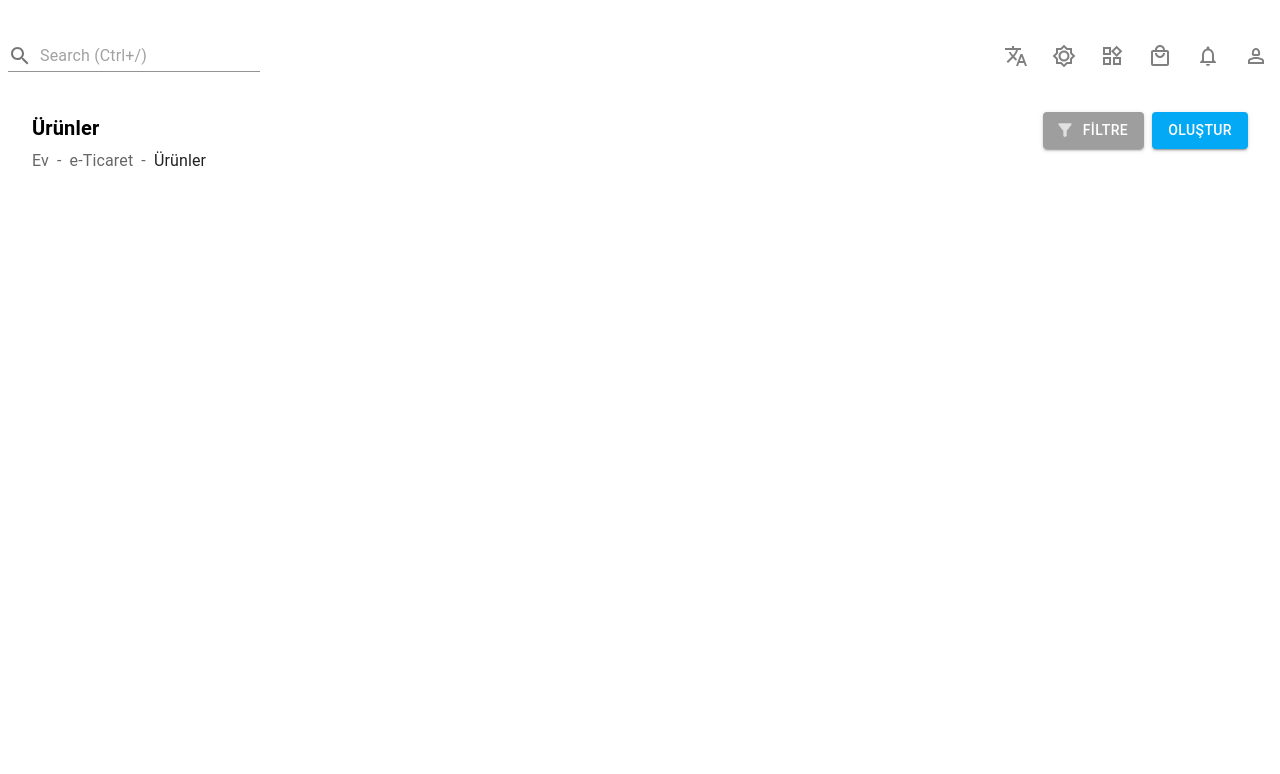
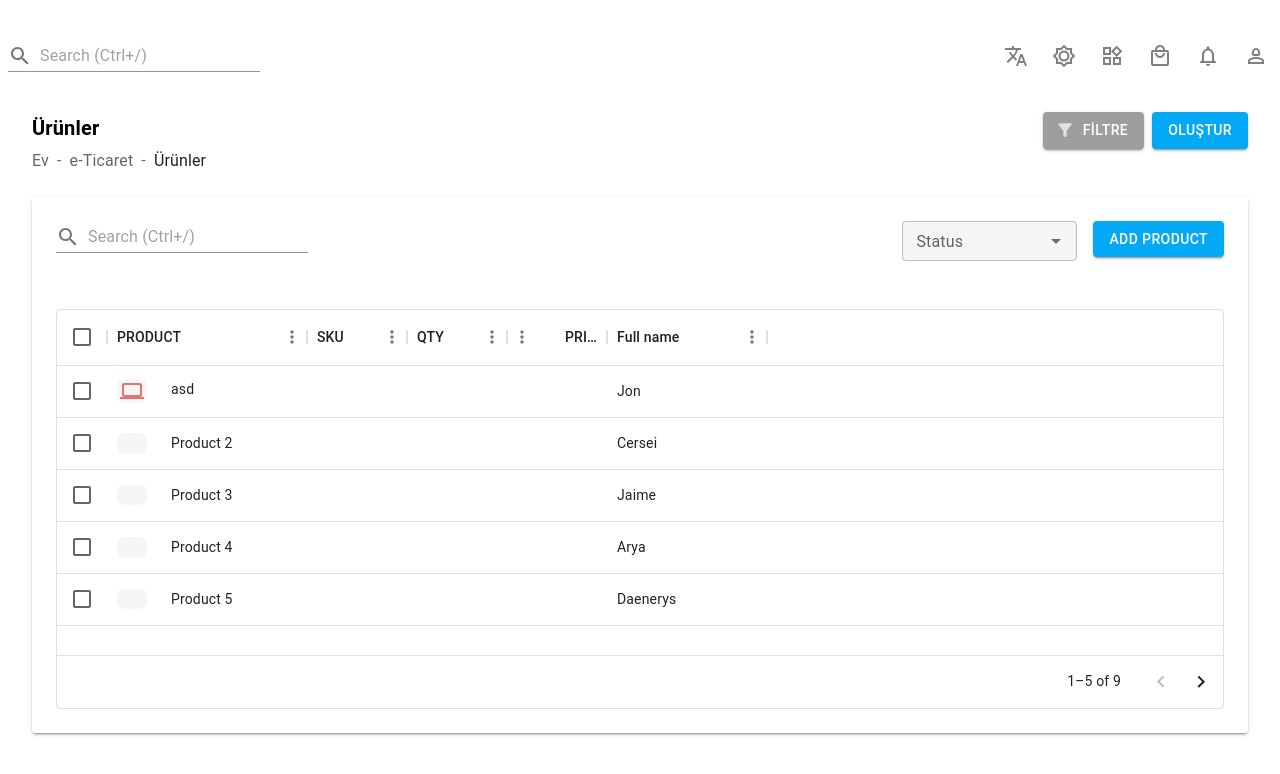
Before and after one commit to erhanbarisolmez/nextjs-dashboard-marketting-v1, a Next.js app: page /tr/products in a window 1280 px wide. Shown: the top 774 px of the page. Built offline with nearby package versions, Linux system fonts and the light colour scheme.

Commit message:
11.01.2024

```diff
--- a/messages/en.json
+++ b/messages/en.json
@@ -122,5 +122,8 @@
   "add-product": "Add Product",
   "categories": "Categories",
   "edit-category": "Edit Category",
-  "edit-product": "Edit Product"
+  "edit-product": "Edit Product",
+  "all": "All",
+  "published": "Published",
+  "scheduled": "Scheduled"
 }
--- a/messages/tr.json
+++ b/messages/tr.json
@@ -122,5 +122,8 @@
   "add-product": "Ürün Ekle",
   "categories": "Kategoriler",
   "edit-category": "Kategoriyi Düzenle",
-  "edit-product": "Ürünü Düzenle"
+  "edit-product": "Ürünü Düzenle",
+  "all": "Tüm",
+  "published": "Yayınlanan",
+  "scheduled": "planlanmış"
 }
--- a/package.json
+++ b/package.json
@@ -9,7 +9,7 @@
     "lint": "next lint"
   },
   "dependencies": {
-    "@emotion/react": "^11.11.1",
+    "@emotion/react": "^11.11.3",
     "@emotion/styled": "^11.11.0",
     "@fontsource/roboto": "^5.0.8",
     "@fortawesome/fontawesome-svg-core": "^6.5.1",
@@ -18,10 +18,11 @@
     "@fortawesome/free-solid-svg-icons": "^6.5.1",
     "@fortawesome/react-fontawesome": "^0.2.0",
     "@mui/icons-material": "^5.14.18",
-    "@mui/material": "^5.14.18",
+    "@mui/material": "^5.15.4",
     "@mui/styled-engine-sc": "^6.0.0-alpha.6",
     "@mui/system": "^5.14.18",
     "@mui/x-charts": "^6.18.2",
+    "@mui/x-data-grid": "^6.18.7",
     "@tremor/react": "^3.12.0",
     "apexcharts": "^3.44.2",
     "material-ui-popup-state": "^5.0.10",
--- a/src/app/[locale]/products/page.js
+++ b/src/app/[locale]/products/page.js
@@ -1,10 +1,12 @@
 import CustomBreadcrumbs from "@/components/CustomBreadcrumbs";
 import PageHeader from "@/components/PageHeader";
-import useTranslatedStatus from "@/components/e-commerce/useTranslatedStatus";
+import ProductTable from "@/components/e-commerce/ProductTable";
+import useTranslatedStatus, { useProductStatus } from "@/components/e-commerce/useTranslatedStatus";
 import { Container } from "@mui/material";
 import { useTranslations } from "next-intl";
 const ProductPage = () => {
   const status = useTranslatedStatus();
+  const productStatus = useProductStatus();
   const t = useTranslations();
   return (
     <>
@@ -26,6 +28,11 @@ const ProductPage = () => {
       filterCardTextButton2= {t('apply')}
     />
     <CustomBreadcrumbs breadcrumbsText1 = {t('home')} breadcrumbsText2 = {t('e-commerce')} breadcrumbsText3 = {t('products')} />
+    <ProductTable
+      productOptions = {productStatus}
+      autoCompleteLabel = "Status"
+    />
+
     </Container>
     </>
   )
--- a/src/components/AutoCompleteCustom.js
+++ b/src/components/AutoCompleteCustom.js
@@ -1,3 +1,4 @@
+'use client'
 import { Autocomplete, TextField } from '@mui/material';
 
 export default function AutoCompleteCustom(props) {
--- a/src/components/e-commerce/CreateCard.js
+++ b/src/components/e-commerce/CreateCard.js
@@ -49,7 +49,7 @@ export default function CreateCard({ openModal, handleClose }) {
               <Divider orientation='horizontal' />
             </Grid>
             { /* CONTENT */}
-            <Grid item xs={12} sx={{ display: 'flex', flexDirection: 'row' }}>
+            <Grid item xs={12} sx={{ display: 'flex', flexDirection: 'row', }}>
               {/* CONTENT LEFT - STEPPER  */}
               <Grid item xs={4}>
                 <VerticalLinearStepper />
@@ -63,8 +63,7 @@ export default function CreateCard({ openModal, handleClose }) {
                 <Grid item xs={12}>
                   <TypographyCustom text="Category" fontWeight="600" variant={subtitle2} mt={5} />
                 </Grid>
-                <Grid container gap={2} display={'flex'} flexDirection={"row"} justifyContent={"flex-start"}>
-
+                <Grid item xs={12}>
 
                     <CheckBoxContent
                       icon={<CompassIcon fontSize='large'  />}
@@ -86,10 +85,10 @@ export default function CreateCard({ openModal, handleClose }) {
                     text2="Creating a clear text structure copywriting"
                   />
 
+
                 </Grid>
               </Grid>
             </Grid>
-
           </Grid>
         </Box>
       </Modal>
@@ -102,14 +101,18 @@ export const CheckBoxContent = (props) => {
   const { icon, text1, text2, ...otherProps } = props;
   return (
     <>
+    <Grid container>
     <Grid item xs={12}>
       <Divider />
     </Grid>
+    <Grid item xs={12} display={'flex'} justifyContent={'space-between'} p={2}>
       <TypographyCustom icon={icon} { ...otherProps}  />
       <TypographyCustom variant="subtitle2" fontWeight={600}
         text={text1}
         text2={text2} />
       <ControlledCheckbox  />
+      </Grid>
+      </Grid>
     </>
   )
 }
--- /dev/null
+++ b/src/components/e-commerce/ProductTable.js
@@ -0,0 +1,29 @@
+'use client'
+import { Grid, Paper } from '@mui/material';
+import ProductTableContent from './ProductTableContent';
+import TableHeader from './TableHeader';
+const ProductTable = (props) => {
+  const {
+    productOptions,
+    autoCompleteLabel
+  } = props;
+  return (
+    <Grid container mt={3}>
+      <Grid item xs={12}>
+        <Paper elevation={2}>
+          {/* TABLE HEADER */}
+            <TableHeader
+            productOptions = {productOptions}
+            autoCompleteLabel = {autoCompleteLabel}
+            />
+            {/* PRODUCT TABLE CONTENT */}
+            <ProductTableContent />
+
+        </Paper>
+      </Grid>
+
+    </Grid>
+  )
+}
+
+export default ProductTable
--- /dev/null
+++ b/src/components/e-commerce/ProductTableContent.js
@@ -0,0 +1,100 @@
+'use client'
+import { palette } from '@/style/color';
+import {
+  ComputerOutlined as ComputerIcon,
+} from '@mui/icons-material';
+import { Box, Grid } from "@mui/material";
+import { DataGrid } from '@mui/x-data-grid';
+
+const ProductTableContent = () => {
+  const icons = {
+    computer: <ComputerIcon sx={{color:palette.red[300]}} />
+  }
+  const columns = [
+    { field: 'product', headerName: 'PRODUCT', width: 200, renderCell: (params) => (
+      <Grid container>
+        <Grid item xs={2}
+        style={{
+          backgroundColor:palette.grey[100]}}
+          alignItems={'center'}
+          justifyContent={'center'}
+          display={'flex'}
+          borderRadius={2}
+         >
+        {params.row.icon}
+        </Grid>
+        <Grid item ml={3}>
+          {params.row.product}
+        </Grid>
+
+      </Grid>
+
+      )},
+    {
+      field: 'sku',
+      headerName: 'SKU',
+      editable: true,
+    },
+    {
+      field: 'qty',
+      headerName: 'QTY',
+      editable: true,
+    },
+    {
+      field: 'price',
+      headerName: 'PRICE',
+      type: 'number',
+
+      editable: true,
+    },
+    {
+      field: 'rating',
+      headerName: 'Full name',
+      description: 'This column has a value getter and is not sortable.',
+      sortable: false,
+      width: 160,
+      valueGetter: (params) =>
+        `${params.row.firstName || ''} ${params.row.lastName || ''}`,
+    },
+  ];
+
+  const rows = [
+    { id: 1, icon: icons.computer, product: "asd" ,firstName: 'Jon', age: 14 },
+    { id: 2, product: 'Product 2', firstName: 'Cersei', age: 31 },
+    { id: 3, product: 'Product 3', firstName: 'Jaime', age: 31 },
+    { id: 4, product: 'Product 4', firstName: 'Arya', age: 11 },
+    { id: 5, product: 'Product 5', firstName: 'Daenerys', age: null },
+    { id: 6, product: 'Product 6', firstName: null, age: 150 },
+    { id: 7, product: 'Product 7', firstName: 'Ferrara', age: 44 },
+    { id: 8, product: 'Product 8', firstName: 'Rossini', age: 36 },
+    { id: 9, product: 'Product 9', firstName: 'Harvey', age: 65 },
+  ];
+
+  return (
+    <>
+    <Grid container >
+    <Grid item xs={12} display={'flex'} p={3}>
+    <Box sx={{ height: 400, width: '100%' }}>
+      <DataGrid
+        rows={rows}
+        columns={columns}
+        initialState={{
+          pagination: {
+            paginationModel: {
+              pageSize: 5,
+            },
+          },
+        }}
+        pageSizeOptions={[5]}
+        checkboxSelection
+        disableRowSelectionOnClick
+      />
+      </Box>
+
+    </Grid>
+    </Grid>
+    </>
+  )
+}
+
+export default ProductTableContent
--- /dev/null
+++ b/src/components/e-commerce/TableHeader.js
@@ -0,0 +1,49 @@
+'use client'
+import { palette } from '@/style/color'
+import { Box, Grid } from '@mui/material'
+import { useState } from 'react'
+import AutoCompleteCustom from '../AutoCompleteCustom'
+import CustomButton from '../CustomButton'
+import SearchInput from '../SearchInput'
+const TableHeader = (props) => {
+  const {autoCompleteLabel, productOptions} = props;
+  const [status, setStatus] = useState();
+
+  return (
+    <>
+  <Grid container>
+   <Grid item xs={12} display={'flex'} p={3}>
+
+    <Grid item xs={6}>
+    <SearchInput />
+  </Grid>
+  <Grid item xs={6} display={'flex'} justifyContent={'flex-end'} gap={2}>
+    <Box>
+      <AutoCompleteCustom
+        options={productOptions}
+        value={status}
+        label={autoCompleteLabel}
+        size="small"
+        onChange={(e, newValue) => setStatus(newValue)}
+        sx={{
+          bgcolor: palette.grey[100],
+          width: 175
+        }}
+      />
+    </Box>
+    <Box>
+      <CustomButton buttonText="Add Product" sx={{
+        bgcolor: palette.lightBlue[500],
+        ':hover': {
+          bgcolor: palette.lightBlue[700]
+        }
+      }} />
+    </Box>
+  </Grid>
+  </Grid>
+  </Grid>
+  </>
+  )
+}
+
+export default TableHeader
--- a/src/components/e-commerce/useTranslatedStatus.js
+++ b/src/components/e-commerce/useTranslatedStatus.js
@@ -11,3 +11,15 @@ const useTranslatedStatus = () => {
 }
 
 export default useTranslatedStatus
+
+export const useProductStatus = () => {
+  const t = useTranslations();
+
+  const status = [
+    {label: t('all')},
+    {label: t('published')},
+    {label: t('scheduled')},
+    {label: t('inactive')}
+  ]
+  return status;
+}
```
Also changed, not shown: 1 other file (tests, documents, lock files or other folders).
